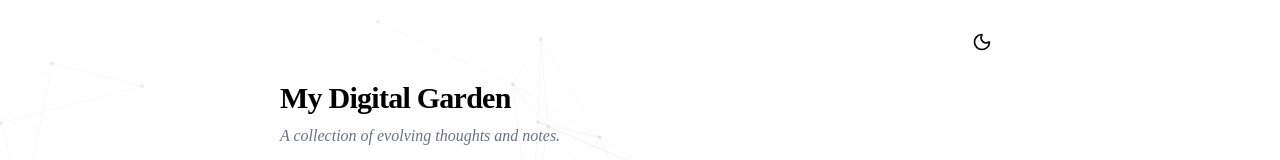
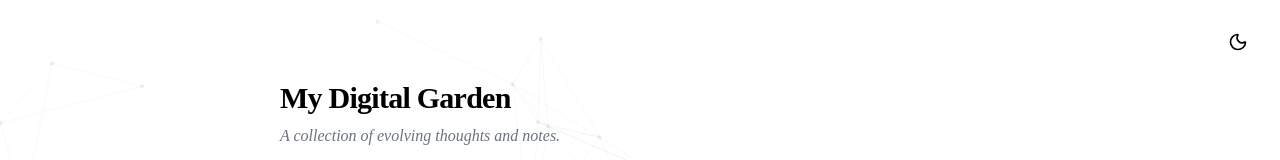
Before and after one commit to vvr3ddy/vvr3ddy, a Next.js app: page / in a window 1280 px wide. Shown: the top 160 px of the page. Built offline with nearby package versions, Linux system fonts and the light colour scheme; a web font is replaced by a local one.

Commit message:
feat: Global theme toggle and smooth transitions
- Move 'ThemeToggle' to 'app/layout.tsx' to make it accessible on all pages.
- Update 'ThemeToggle' to use 'fixed' positioning.
- Add global CSS transitions for color/background properties to ensure smooth theme switching.

```diff
--- a/app/globals.css
+++ b/app/globals.css
@@ -48,6 +48,13 @@ body {
   @apply bg-white text-black dark:bg-[#0a0a0a] dark:text-gray-100 transition-colors duration-300;
 }
 
+/* Global smooth transition for theme changes */
+body, div, a, p, h1, h2, h3, h4, h5, h6, span, button, svg, hr, input, textarea {
+  transition-property: background-color, border-color, color, fill, stroke;
+  transition-timing-function: cubic-bezier(0.4, 0, 0.2, 1);
+  transition-duration: 300ms;
+}
+
 .prose {
   @apply dark:prose-invert;
 }
--- a/app/layout.tsx
+++ b/app/layout.tsx
@@ -1,6 +1,7 @@
 import type { Metadata } from "next";
 import "./globals.css";
 import { ThemeProvider } from "@/components/theme-provider";
+import { ThemeToggle } from "@/components/ThemeToggle";
 
 export const metadata: Metadata = {
   title: "My Digital Garden",
@@ -21,6 +22,7 @@ export default function RootLayout({
             enableSystem
             disableTransitionOnChange
           >
+          <ThemeToggle />
           {children}
         </ThemeProvider>
       </body>
--- a/app/page.tsx
+++ b/app/page.tsx
@@ -2,15 +2,12 @@ import Link from 'next/link';
 import { getAllPosts } from '@/lib/mdx';
 import { format } from 'date-fns';
 import Graph from '@/components/Graph';
-import { ThemeToggle } from '@/components/ThemeToggle';
 
 export default function Home() {
   const posts = getAllPosts();
 
   return (
     <main className="min-h-screen max-w-3xl mx-auto px-6 py-12 md:py-20 relative z-10">
-      <ThemeToggle />
-
       <Graph />
       <header className="mb-16">
         <h1 className="font-sans text-3xl font-bold tracking-tight mb-2 dark:text-white">My Digital Garden</h1>
--- a/components/ThemeToggle.tsx
+++ b/components/ThemeToggle.tsx
@@ -15,7 +15,7 @@ export function ThemeToggle() {
   if (!mounted) return null;
 
   return (
-    <div className="absolute top-6 right-6">
+    <div className="fixed top-6 right-6 z-50">
       <button
         onClick={() => setTheme(theme === "dark" ? "light" : "dark")}
         className="p-2 rounded-full hover:bg-gray-100 dark:hover:bg-gray-800 transition-colors"
```
